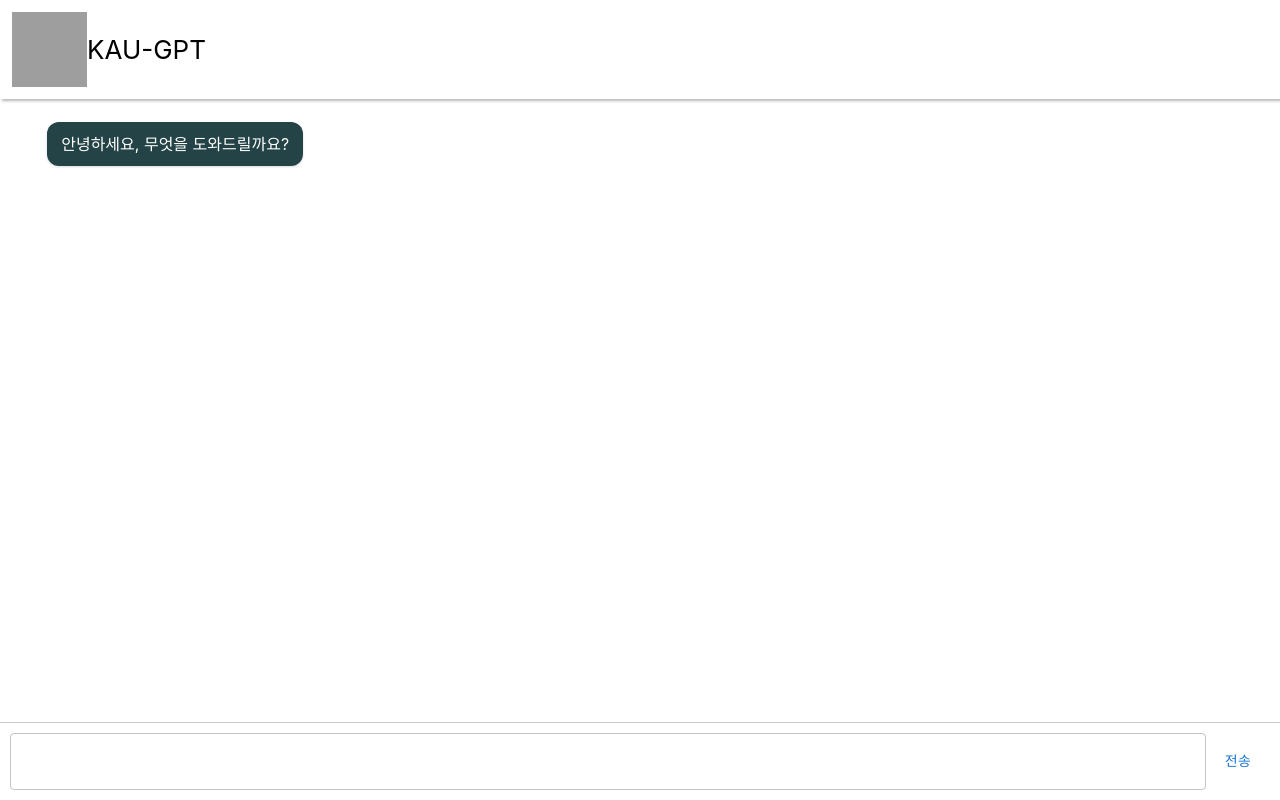
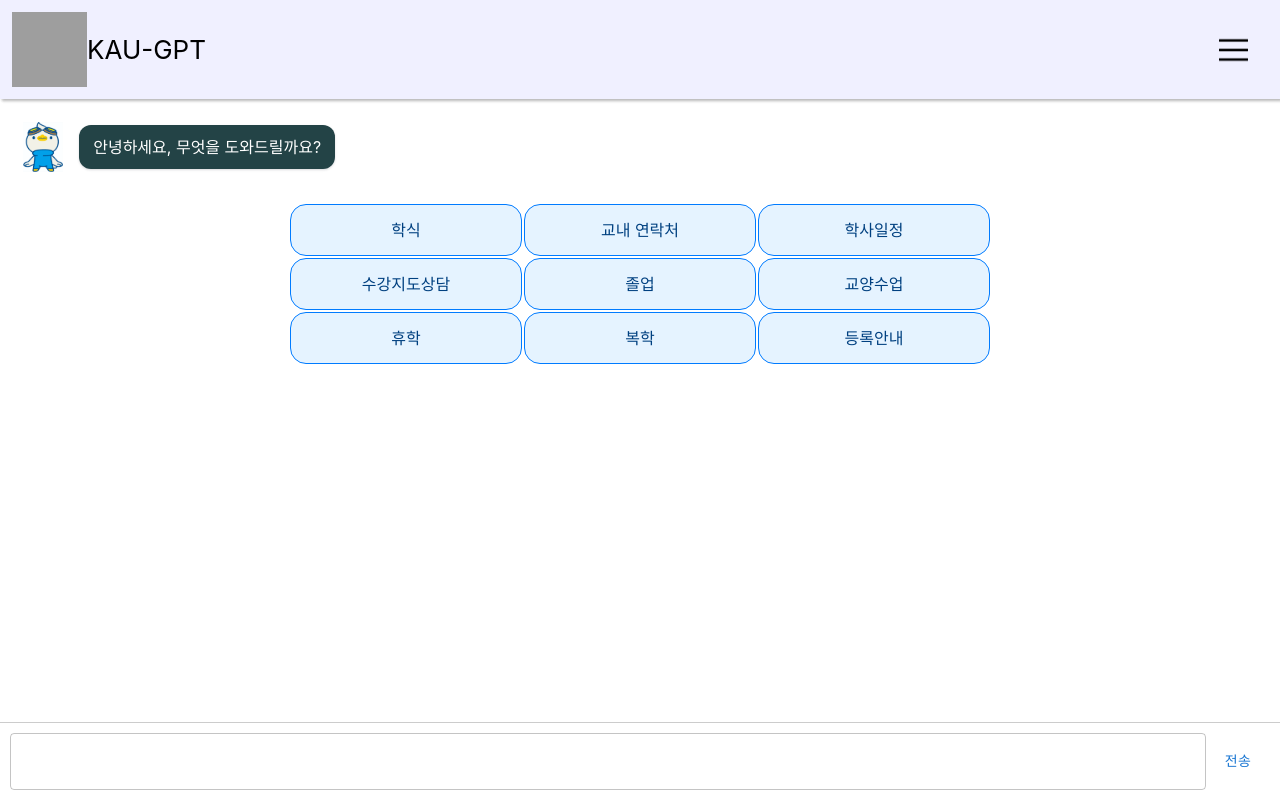
Before and after one commit to HangaPeople/chatKAU_react, a React (Create React App) app: page /chat in a window 1280 px wide. Shown: the top 800 px of the page. Built offline with nearby package versions, Linux system fonts and the light colour scheme; grey boxes are pictures that could not be loaded.

Commit message:
feat: 자주쓰는 단축키, 자세히보기, 메뉴바 추가

```diff
--- a/src/api/ResponseApi.ts
+++ b/src/api/ResponseApi.ts
@@ -2,7 +2,8 @@ export const getGPTResponse = async (body:{
     type:string;
     messages:[{role:string,content:string}]
 }) => {
-    const result = await fetch('http://ec2-13-209-97-116.ap-northeast-2.compute.amazonaws.com:8080/langchainTest', {
+    //http://ec2-13-209-97-116.ap-northeast-2.compute.amazonaws.com:8080/langchain
+    const result = await fetch('http://localhost:8000/langchain', {
         method: 'POST', // HTTP 요청 메서드 설정
         headers: {
             'Content-Type': 'application/json' // 요청 바디의 데이터 타입 설정
--- a/src/atom/Chat.ts
+++ b/src/atom/Chat.ts
@@ -3,7 +3,9 @@ import React from "react";
 export interface Bubble {
     type: "user" | "gpt",
     text: string,
+    original?: string;
     content?: React.ReactNode
+    fromGrid?: boolean;  // 버튼 눌러서 나온 채팅여부
 }
 
 export interface CommonQuestion {
--- a/src/domain/chat/Chat.styles.ts
+++ b/src/domain/chat/Chat.styles.ts
@@ -1,5 +1,10 @@
 import {FormControl, TextField} from '@mui/material'
 import styled from '@emotion/styled'
+
+type SettingsContainerProps = {
+    isOpen: boolean;
+};
+
 export const Root = styled.div`
   //margin-top: 64px;
   //max-width: 400px;
@@ -26,19 +31,30 @@ export const HeaderContainer = styled.div`
 
 export const HeaderWrapper = styled.div`
   display: flex;
-  justify-content: center;
+  justify-content: space-between;
   align-items: center;
   box-sizing: border-box;
   padding: 12px;
   width: 100%;
-  background: rgba(255, 255, 255, 1);
+  background: rgba(240, 240, 255, 1);
   backdrop-filter: blur(15px);
   box-shadow: rgba(0, 0, 0, 0.15) 1.95px 1.95px 2.6px;
+
 `
+
+export const MenuIcon = styled.div`
+  width: 30px;
+  height: 30px;
+  background: url(/menuIcon.png) no-repeat center;
+  background-size: cover;
+  cursor: pointer;
+  margin-right: 20px;
+`;
 
 export const NameContainer = styled.div`
   width: 100%;
   height: 100%;
+
 `
 
 export const NameWrapper = styled.div`
@@ -58,6 +74,8 @@ export const BodyContainer = styled.div`
   width: 100%;
   box-sizing: border-box;
   padding-top: 6rem;
+  background: rgba(255, 255, 255, 1);
+
 
 `
 export const BodyWrapper = styled.div`
@@ -101,6 +119,15 @@ export const BubbleBox = styled.div`
   height: 100%;
   margin-bottom: 7rem;
 `
+
+export const ChatIcon = styled.img`
+  align-self: flex-start;
+  display: flex;
+  margin-right: 1rem;
+  margin-left: -1.5rem;
+  width: 40px;
+  height: 50px;
+`;
 
 export const BubbleRow = styled.div<{type:'user'|'gpt'}>`
   display: flex;
@@ -205,3 +232,47 @@ export const FloatFormControl = styled(FormControl)`
     width:100%;
   }
 `
+
+export const SettingsContainer = styled.div<SettingsContainerProps>`
+  position: fixed;
+  top: 0;
+  right: 0;
+  width: 250px;
+  height: 100vh;
+  background: rgba(255, 255, 255, 1);
+  box-shadow: -2px 0px 10px rgba(0, 0, 0, 0.1);
+  display: ${props => props.isOpen ? 'block' : 'none'};
+`;
+
+export const SettingsButtonsWrapper = styled.div`
+  padding-top: 40px;
+`;
+
+export const SettingButton = styled.button`
+  display: block;
+  width: 100%;
+  padding: 10px 15px;
+  border: none;
+  background: rgba(100, 100, 255, 1);
+  color: white;
+  text-align: left;
+  cursor: pointer;
+  transition: background-color 0.3s;
+
+  &:hover {
+    background: rgba(225, 225, 255, 1);
+  }
+`;
+
+export const CloseButton = styled.button`
+  position: absolute;
+  top: 10px;
+  right: 10px;
+  background: none;
+  border: none;
+  font-size: 24px;
+  cursor: pointer;
+  &:hover {
+    color: red;
+  }
+`;
--- a/src/domain/chat/Chat.tsx
+++ b/src/domain/chat/Chat.tsx
@@ -4,6 +4,9 @@ import {
     BodyWrapper,
     BubbleBox,
     BubbleRow,
+    ChatIcon,
+    MenuIcon,
+    SettingButton, SettingsButtonsWrapper, SettingsContainer, CloseButton,
     ChatContainer,
     ChatInput,
     ChatInputContainer,
@@ -27,6 +30,24 @@ const Chat = () => {
     const [responseType, setResponseType] = useState('simple');
     const [currentIndex, setCurrentIndex] = useState(0);
     const [buttonDisabled, setButtonDisable] = useState(false);
+    const [isModalOpen, setIsModalOpen] = useState(false);
+    const [modalContent, setModalContent] = useState('');
+    const bottomRef = useRef<HTMLDivElement | null>(null);
+    const [isSettingsOpen, setIsSettingsOpen] = useState(false);
+    const gridMessages = [
+        ["학식", "교내 연락처", "학사일정"],
+        ["수강지도상담", "졸업", "교양수업"],
+        ["휴학", "복학", "등록안내"]
+    ];
+
+    const handleGridClick = async (i: number, j: number) => {
+        const messageToSend = gridMessages[i][j];
+        setContent(prev => [...prev, {type: 'user', text: messageToSend}]);
+        const response = await getGPTResponse({messages: [{role: 'system', content: messageToSend}], type: responseType});
+        const parsedResponse = JSON.parse(response);
+        const parsed: string = JSON.parse(response).choices[0].message.content.replaceAll(`\n`, '<br/>');
+        setContent(prev => [...prev, {type: 'gpt', text: parsed, original: parsedResponse.choices[0].message.content_origin, fromGrid: true}]);
+    };
 
     const handleSendMessage = async () => {
         if(inputRef.current){
@@ -34,13 +55,25 @@ const Chat = () => {
             inputRef.current.value = ''
             setContent(prev => [...prev, {type:'user', text:currentInput}]);
             const response = await getGPTResponse({messages:[{role:'system', content:currentInput}] ,type:responseType})
+            const parsedResponse = JSON.parse(response);
             const parsed:string = JSON.parse(response).choices[0].message.content.replaceAll(`\n`, '<br/>')
-            setContent(prev => [...prev,{type:'gpt',text:parsed as string} ])
+            setContent(prev => [...prev, {type:'gpt', text: parsed, original: parsedResponse.choices[0].message.content_origin} ]);
         }
+    }
+
+    const openOriginalContentInModal = (content: string) => {
+        setModalContent(content);
+        setIsModalOpen(true);
+    }
+
+    const closeModal = () => {
+        setIsModalOpen(false);
+        setModalContent('');
     }
 
     const handleEnterText:KeyboardEventHandler<HTMLFormElement> = async (e) => {
         if(e.key === 'Enter' && !isEntered) {
+            e.preventDefault();
             setIsEntered(true);
             await handleSendMessage();
         }
@@ -48,7 +81,10 @@ const Chat = () => {
 
     useEffect(()=>{
         setIsEntered(false);
-    })
+        if (bottomRef.current) {
+            bottomRef.current.scrollIntoView({ behavior: 'smooth' });
+        }
+    }, [content]);
 
     useEffect(() => {
         const timeoutId = setTimeout(() => {
@@ -56,7 +92,7 @@ const Chat = () => {
                 setButtonDisable(true);
                 setCurrentIndex(currentIndex + 1);
             }
-        }, 100);
+        }, 30);
 
         if(currentIndex === content[content.length - 1].text.length) {
             setButtonDisable(false);
@@ -70,6 +106,22 @@ const Chat = () => {
 
     // @ts-ignore
     return (
+        <>
+            {isModalOpen && (
+                <div style={{
+                    position: 'fixed', top: 0, left: 0, right: 0, bottom: 0,
+                    backgroundColor: 'rgba(0, 0, 0, 0.5)', display: 'flex',
+                    justifyContent: 'center', alignItems: 'center'
+                }}>
+                    <div style={{
+                        backgroundColor: 'white', padding: '20px', maxWidth: '80%', maxHeight: '80%',
+                        overflowY: 'auto'
+                    }}>
+                        <button onClick={closeModal} style={{ float: 'right' }}>X</button>
+                        <div>{modalContent}</div>
+                    </div>
+                </div>
+            )}
             <Root>
                 <Wrapper>
                     <HeaderContainer>
@@ -80,21 +132,80 @@ const Chat = () => {
                                     KAU-GPT
                                 </NameWrapper>
                             </NameContainer>
+                            <MenuIcon onClick={() => setIsSettingsOpen(prev => !prev)}/>
                         </HeaderWrapper>
                     </HeaderContainer>
+                    <SettingsContainer isOpen={isSettingsOpen}>
+                        <CloseButton onClick={() => setIsSettingsOpen(false)}>&times;</CloseButton>
+
+                        <SettingsButtonsWrapper>
+                            <SettingButton onClick={() => console.log('로그인')}>로그인</SettingButton>
+                            <SettingButton onClick={() => console.log('종합 정보 시스템')}>종합 정보 시스템</SettingButton>
+                            <SettingButton onClick={() => console.log('홈페이지')}>홈페이지</SettingButton>
+                        </SettingsButtonsWrapper>
+                    </SettingsContainer>
                     <BodyContainer>
                         <BodyWrapper>
                             <ChatContainer>
                                 <ChatWrapper>
                                     <BubbleBox>
-                                    {content?.map(bubble => {
-                                        return <BubbleRow key={bubble.text} type={bubble.type} >
+                                        {content?.map((bubble, index) => {
+                                            return (
+                                                <React.Fragment key={bubble.text + index}>
+                                                    <BubbleRow type={bubble.type}>
+                                                        {bubble.type === 'gpt' && (
+                                                            <ChatIcon src="항공대캐릭터.png" alt="User Icon" />
+                                                        )}
                                                         <div className='BubbleContainer'>
-                                                <div dangerouslySetInnerHTML={{__html: bubble.text.substring(0, currentIndex)}} className='BubbleWrapper'></div>
+                                                            <div dangerouslySetInnerHTML={{__html: bubble.text}} className='BubbleWrapper'></div>
                                                             <div>{bubble.content}</div>
+                                                            {bubble.type === 'gpt' && bubble.original && !bubble.fromGrid &&
+                                                                <Button onClick={() => {
+                                                                    if (bubble.original) {
+                                                                        openOriginalContentInModal(bubble.original);
+                                                                    }
+                                                                }}>
+                                                                    자세히 보기
+                                                                </Button>
+                                                            }
                                                         </div>
                                                     </BubbleRow>
+                                                    {index === 0 && (
+                                                        <div style={{marginTop: '20px', display: 'flex', justifyContent: 'center'}}>
+                                                            <table style={{borderCollapse: 'separate'}}>
+                                                                {gridMessages.map((row, i) => (
+                                                                    <tr key={i}>
+                                                                        {row.map((cell, j) => (
+                                                                            <td
+                                                                                key={j}
+                                                                                onClick={() => handleGridClick(i, j)}
+                                                                                style={{
+                                                                                    border: '1px solid #007BFF',
+                                                                                    padding: '10px 15px',
+                                                                                    cursor: 'pointer',
+                                                                                    transition: 'background-color 0.3s',
+                                                                                    backgroundColor: '#E5F3FF',
+                                                                                    color: '#004080',
+                                                                                    textAlign: 'center',
+                                                                                    lineHeight: '30px',
+                                                                                    width: '200px',
+                                                                                    borderRadius: '16px'
+                                                                                }}
+                                                                                onMouseEnter={(e) => e.currentTarget.style.backgroundColor = '#CCE4FF'}
+                                                                                onMouseLeave={(e) => e.currentTarget.style.backgroundColor = '#E5F3FF'}
+                                                                            >
+                                                                                {cell}
+                                                                            </td>
+                                                                        ))}
+                                                                    </tr>
+                                                                ))}
+                                                            </table>
+                                                        </div>
+                                                    )}
+                                                </React.Fragment>
+                                            )
                                         })}
+                                        <div ref={bottomRef}></div>
                                     </BubbleBox>
                                 </ChatWrapper>
                                 <ChatInputContainer>
@@ -110,6 +221,7 @@ const Chat = () => {
                     </BodyContainer>
                 </Wrapper>
             </Root>
+        </>
     );
 };
 
```
Also changed, not shown: public/menuIcon.png (added), public/항공대캐릭터.png (added). Lines whose indentation alone changed are shown as unchanged.
